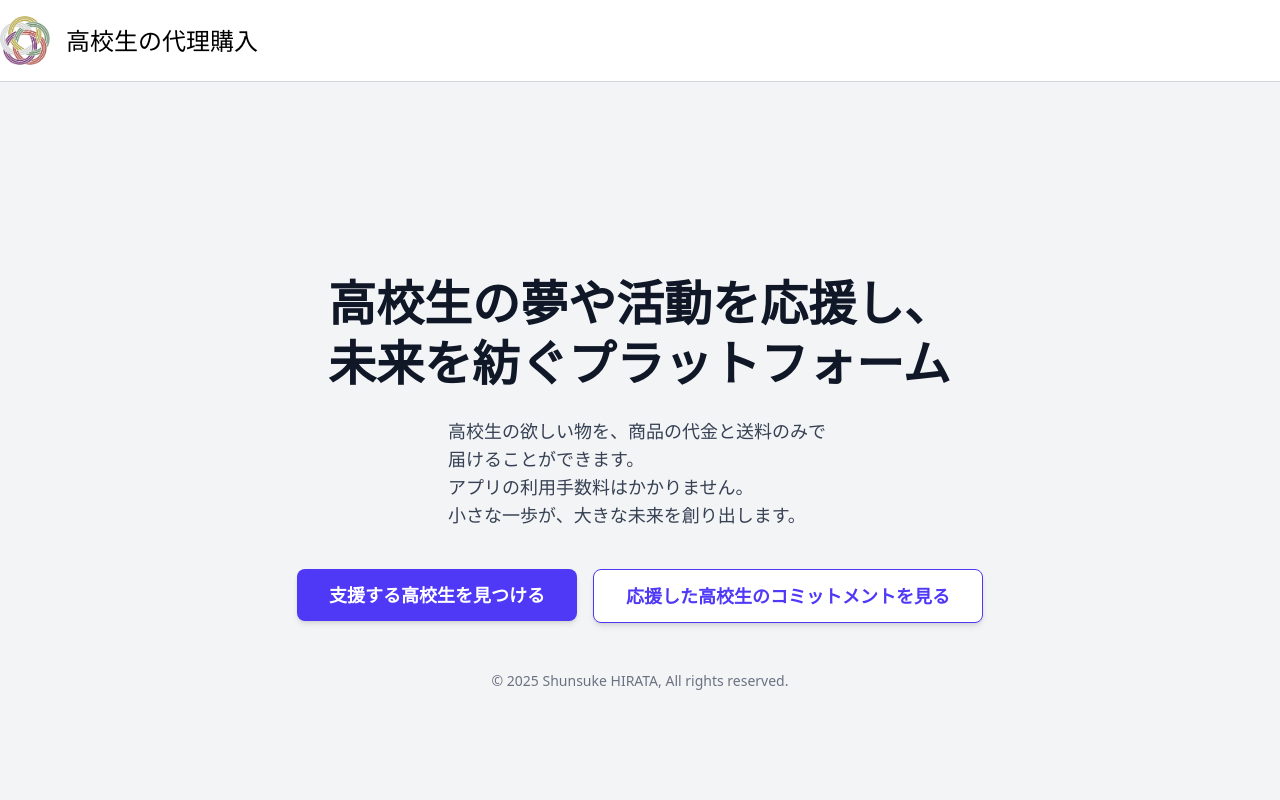
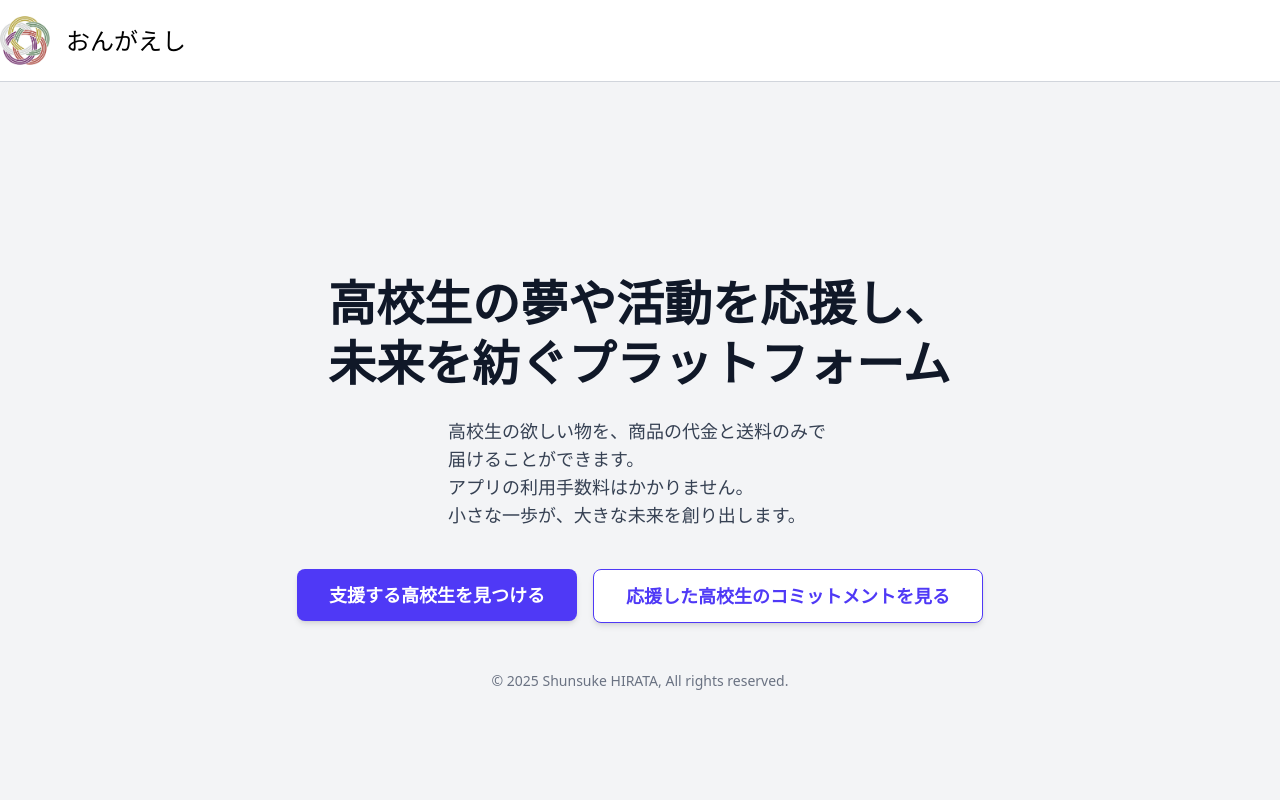
Before and after one commit to Shunsuke0205/inspirit-for-supporter, a Next.js app: page / in a window 1280 px wide. Shown: the top 800 px of the page. Built offline with nearby package versions, Linux system fonts and the light colour scheme; no server answers.

Commit message:
fix: name. 高校生の代理購入-->おんがえし

```diff
--- a/src/app/Header.tsx
+++ b/src/app/Header.tsx
@@ -20,7 +20,7 @@ const Header = async () => {
           height={50}
           className=""
         />
-        <h1 className="ml-4 text-2xl">高校生の代理購入</h1>
+        <h1 className="ml-4 text-2xl">おんがえし</h1>
       </Link>
       {isLoggedIn &&
         <div>
```
